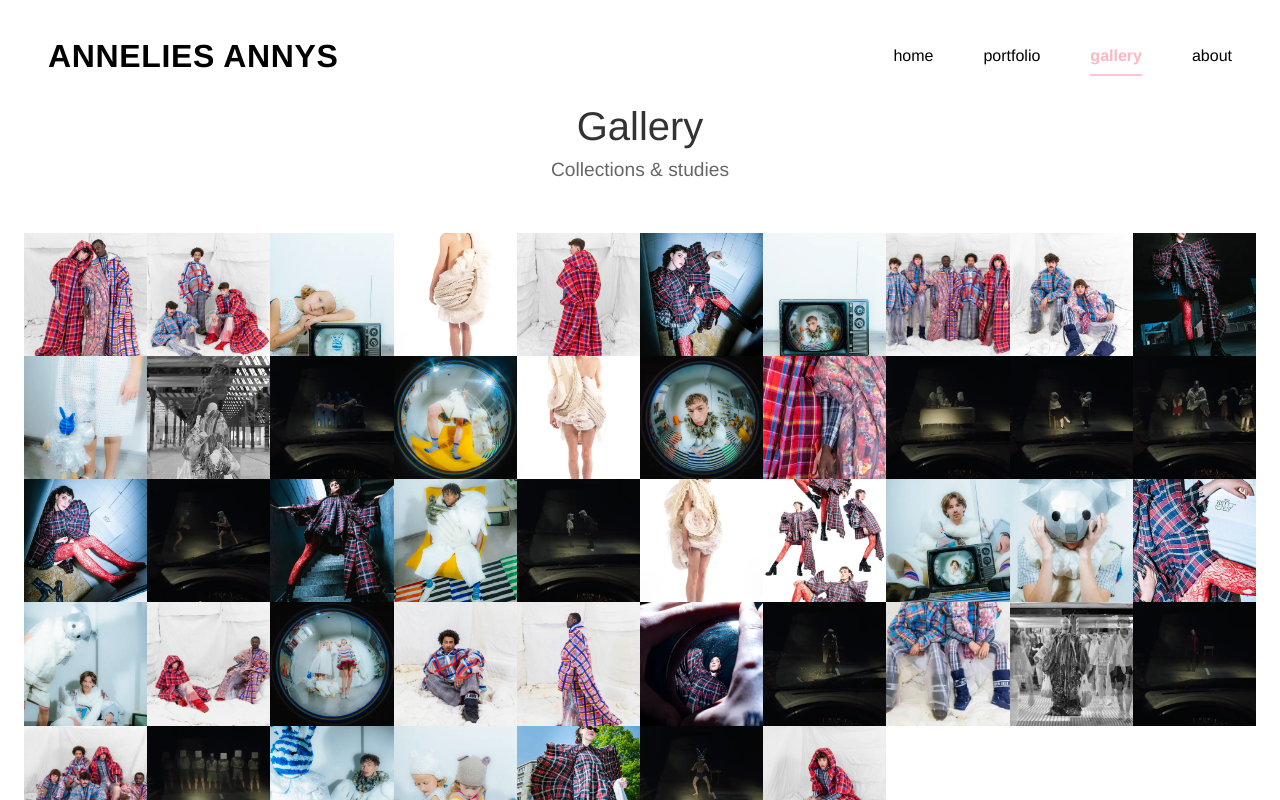
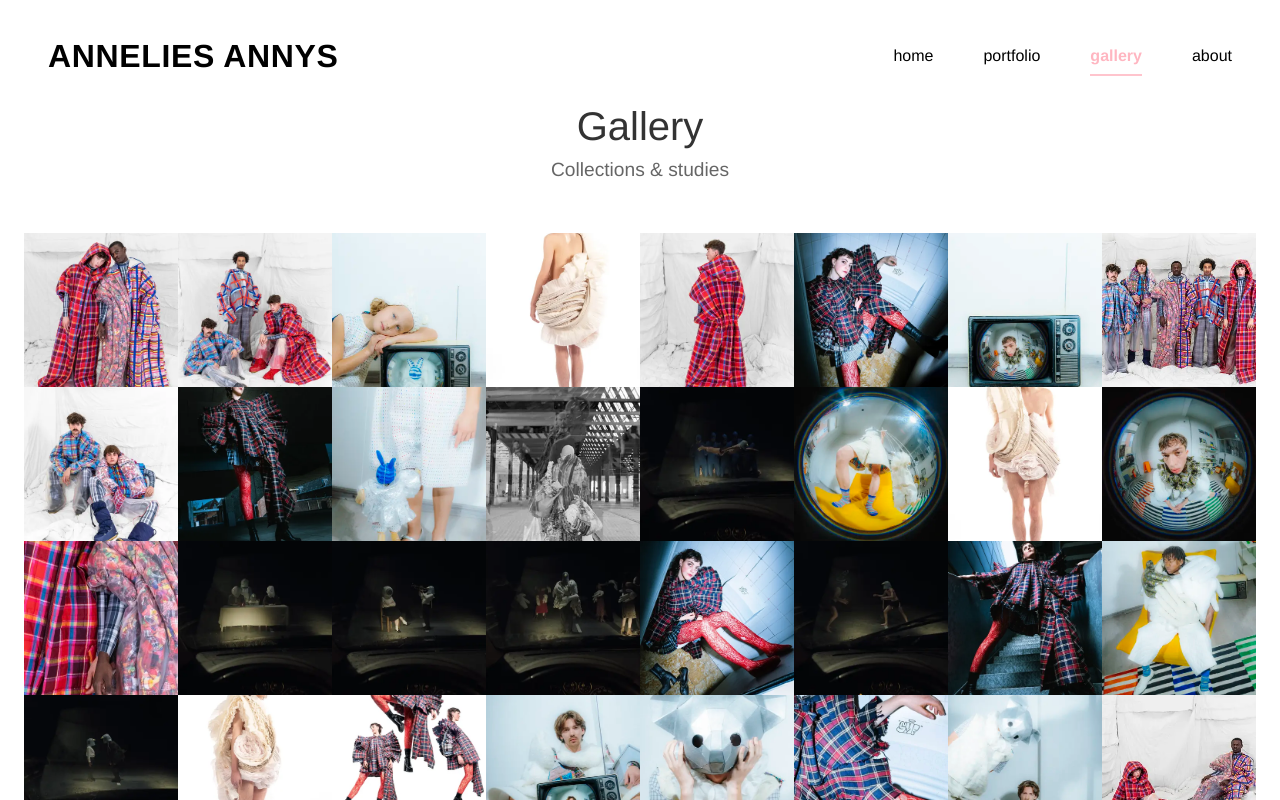
Before and after one commit to brentvervaet/anneliesannys-portfolio, a Vue app: page /gallery in a window 1280 px wide. Shown: the top 800 px of the page. Built offline with nearby package versions, Linux system fonts and the light colour scheme.

Commit message:
fix: adjust desktop gallery grid layout to 8 columns

```diff
--- a/src/views/GalleryView.vue
+++ b/src/views/GalleryView.vue
@@ -323,7 +323,7 @@ const onModalNavigate = (index: number) => {
 /* desktop */
 @media (min-width: 1024px) {
   .gallery-grid {
-    grid-template-columns: repeat(10, 1fr);
+    grid-template-columns: repeat(8, 1fr);
   }
 
   .gallery-item:hover .gallery-image {
```
